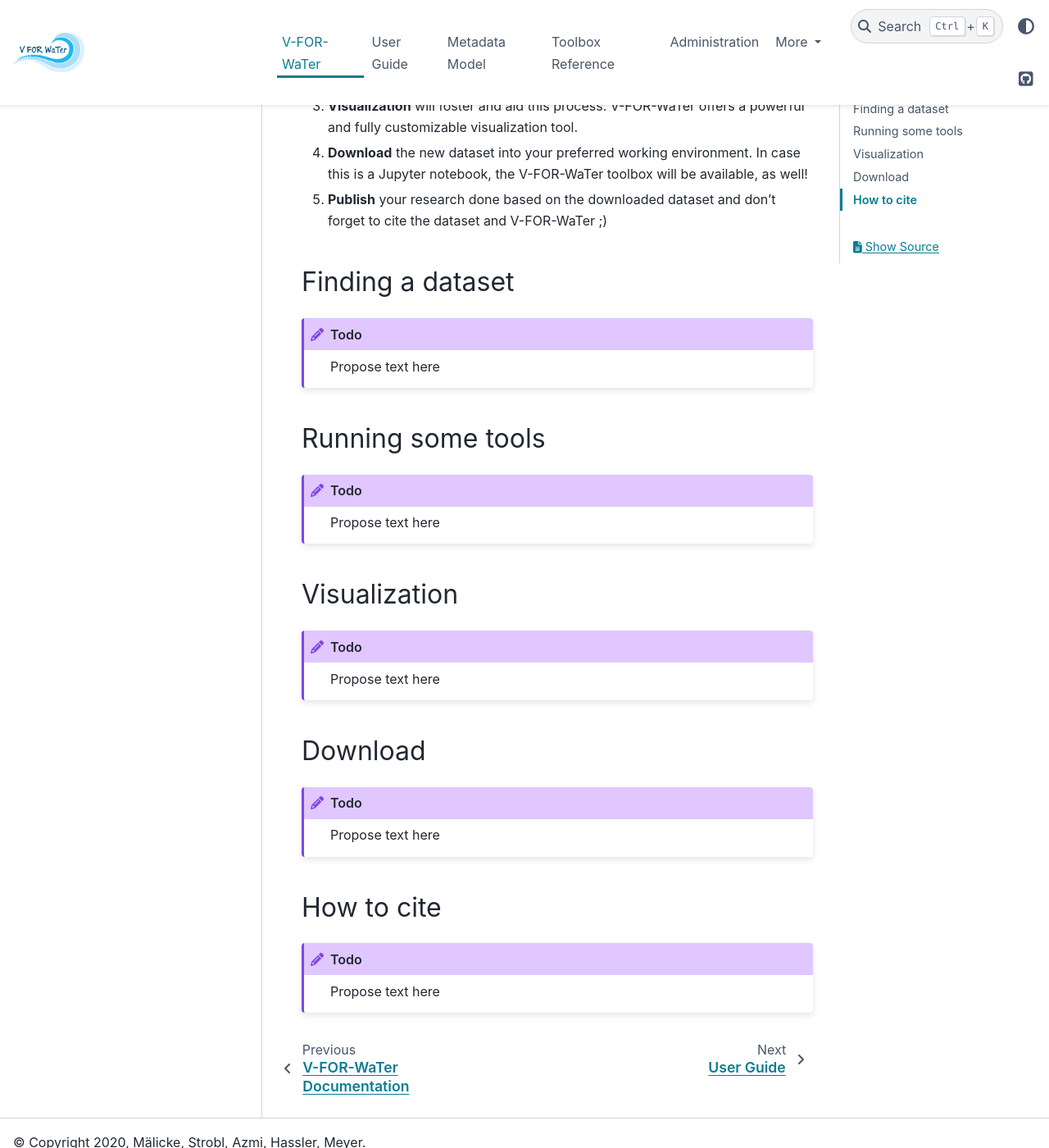
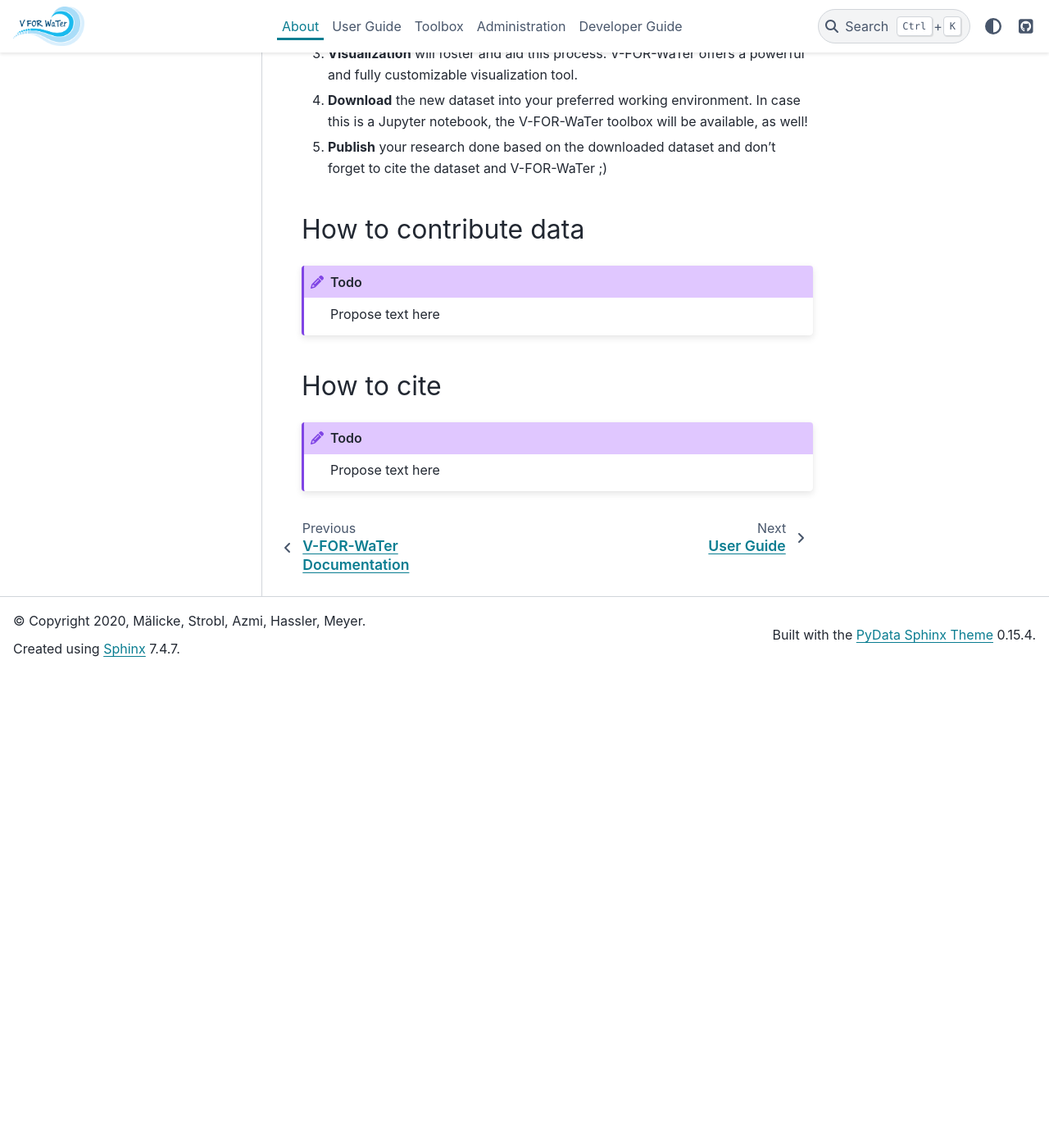
Before and after one commit to VForWaTer/documentation, a Sphinx documentation site: the page built from source/about/index.rst, in a window 1280 px wide and 1400 px high, scrolled down 1654 px. Shown: the whole window at 82% size. Built offline with Sphinx 7.4.7 and the PyData theme 0.15.4, drawn with Linux system fonts in a browser that asks for light colours; after the commit the page ends 2475 px from its top, so only the background shows below that; some of the changed text lies outside the part shown.

Commit message:
restructured

```diff
--- a/source/about/index.rst
+++ b/source/about/index.rst
@@ -1,6 +1,6 @@
-===========
-V-FOR-WaTer
-===========
+=====
+About
+=====
 
 Introduction
 ============
@@ -63,30 +63,8 @@
    the V-FOR-WaTer toolbox will be available, as well!
 5. **Publish** your research done based on the downloaded dataset and don't forget to cite the dataset and V-FOR-WaTer ;)
 
-Finding a dataset
-=================
-
-.. todo::
-
-    Propose text here
-
-
-Running some tools
-==================
-
-.. todo::
-
-    Propose text here
-
-Visualization
-=============
-
-.. todo::
-
-    Propose text here
-
-Download
-========
+How to contribute data
+======================
 
 .. todo::
 
--- a/source/index.rst
+++ b/source/index.rst
@@ -18,8 +18,7 @@
 
    about/index
    userguide/index
-   metadata/index
-   tool_ref/index
+   toolbox/index
    administration/index
    developer/index
 
--- a/source/metadata/index.rst
+++ /dev/null
@@ -1,10 +0,0 @@
-==============
-Metadata Model
-==============
-
-Overview
-========
-
-.. todo::
-
-    Define the sections here
--- a/source/tool_ref/index.rst
+++ b/source/toolbox/index.rst
@@ -1,6 +1,6 @@
-=================
-Toolbox Reference
-=================
+=======
+Toolbox
+=======
 
 Overview
 ========
--- a/source/userguide/index.rst
+++ b/source/userguide/index.rst
@@ -1,6 +1,12 @@
 ==========
 User Guide
 ==========
+
+.. toctree::
+    :maxdepth: 2
+    :hidden:
+
+    metadata/index
 
 Overview
 ========
```
Also changed, not shown: source/userguide/metadata/index.rst (added, +10 -0 lines), README.md (line endings or trailing spaces), requirements.txt (line endings or trailing spaces), source/developer/index.rst (line endings or trailing spaces), source/developer/standalone.rst (line endings or trailing spaces), 2 other files.
